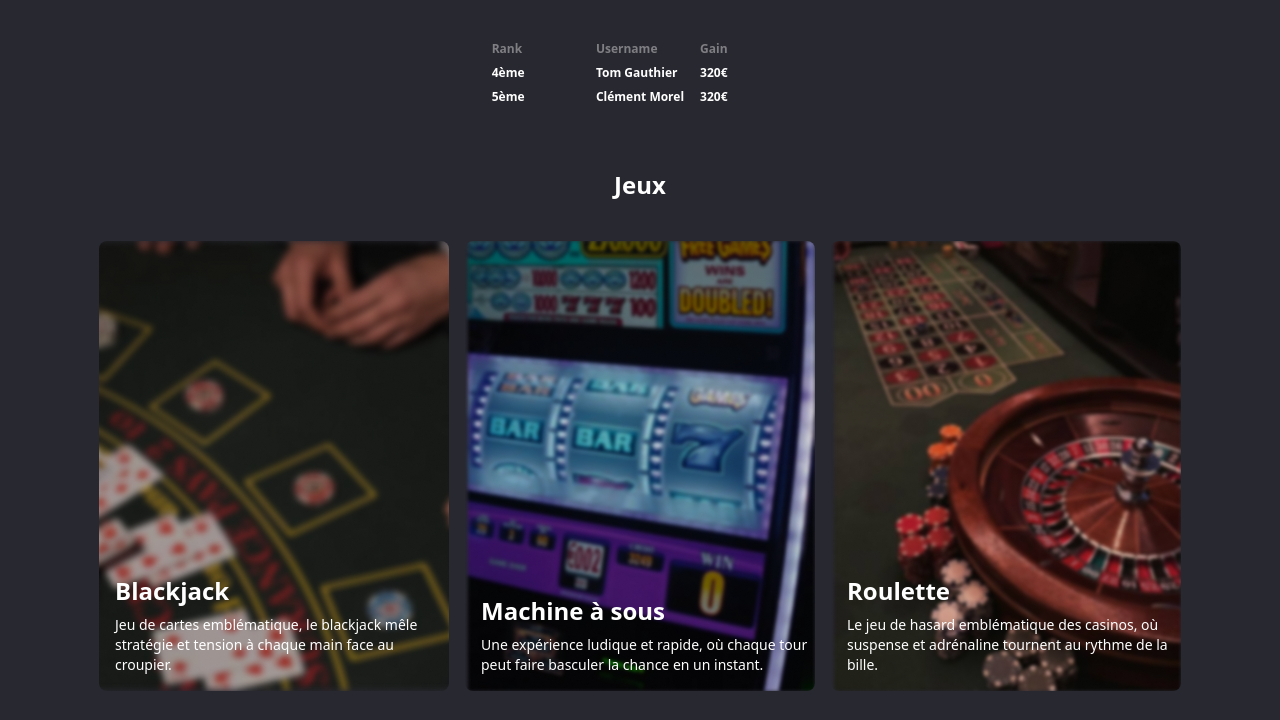
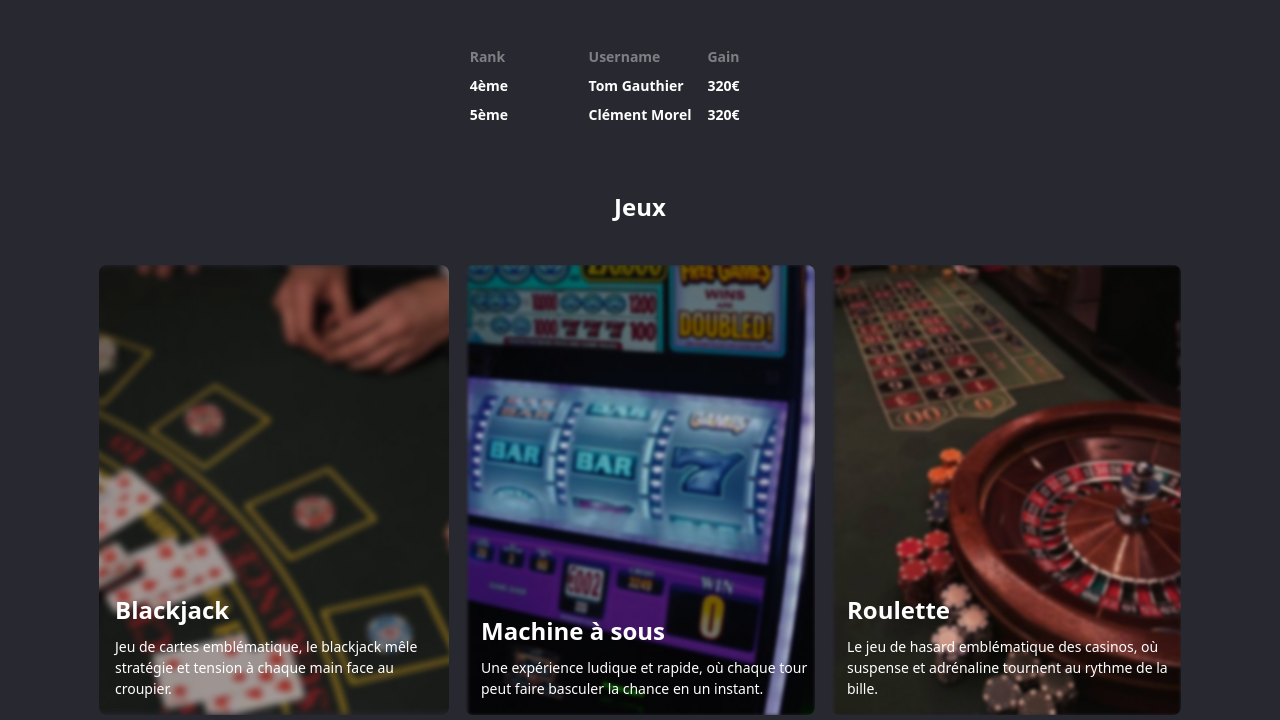
Before and after one commit to jol-cochet-pro/ft-transcendance, a website built with Vite: page index.html in a window 1280 px wide. Shown: the part 980-1700 px from the top of the page. Built offline with nearby package versions, Linux system fonts and the light colour scheme.

Commit message:
feat: add global typography

```diff
--- a/src/components/footer.ts
+++ b/src/components/footer.ts
@@ -14,19 +14,19 @@ export default class Footer extends Component
             <footer class="flex w-full justify-evenly py-32 bg-background">
                 <img src="logo.png" alt="logo" width=160 />
                 <div class="flex flex-col gap-2">
-                    <h3 class="text-white text-sm font-semibold"> Games </h3>
-                    <p class="text-white text-sm" onClick=${this.register(() => this.onClick("blackjack"))}> Blackjack </p>
-                    <p class="text-white text-sm" onClick=${this.register(() => this.onClick("roulette"))}> Roulette </p>
-                    <p class="text-white text-sm" onClick=${this.register(() => this.onClick("slot-machine"))}> Machine à sous </p>
+                    <h3> Games </h3>
+                    <p onClick=${this.register(() => this.onClick("blackjack"))}> Blackjack </p>
+                    <p onClick=${this.register(() => this.onClick("roulette"))}> Roulette </p>
+                    <p onClick=${this.register(() => this.onClick("slot-machine"))}> Machine à sous </p>
                 </div>
                 <div class="flex flex-col gap-2">
-                    <h3 class="text-white text-sm font-semibold"> Liens rapides </h3>
-                    <p class="text-white text-sm" onClick=${this.register(() => this.onClick("landing-page"))}> Accueil </p>
-                    <p class="text-white text-sm" onClick=${this.register(() => this.onClick("profile"))}> Profile </p>
+                    <h3> Liens rapides </h3>
+                    <p onClick=${this.register(() => this.onClick("landing-page"))}> Accueil </p>
+                    <p onClick=${this.register(() => this.onClick("profile"))}> Profile </p>
                 </div>
                 <div>
-                    <h1 class="text-white text-3xl font-semibold"> Besoin d'aide ? </h1>
-                    <h3 class="text-white text-sm font-semibold"> Dommage </h3>
+                    <h1> Besoin d'aide ? </h1>
+                    <h3> Dommage </h3>
                 </div>
             </footer>
         `;
--- a/src/index.css
+++ b/src/index.css
@@ -1,4 +1,5 @@
 @import 'tailwindcss';
+@import 'typography.css';
 
 @theme {
     --color-background-light: rgba(52, 53, 65, 0.4);
--- a/src/pages/landing/call-to-action.ts
+++ b/src/pages/landing/call-to-action.ts
@@ -25,8 +25,8 @@ export default class CallToAction extends Component {
             <section class="relative flex" >
                 <div class="absolute flex flex-row lg:flex-col justify-center items-center w-full gap-8 top-[50%] left-[50%] -translate-1/2 scale-75 lg:scale-100">
                     <div class="flex flex-col max-w-[400px] gap-6">
-                        <h1 class="text-white text-3xl font-semibold italic" > “${quote.text}” </h1>
-                        <p class="text-white text-sm font-semibold text-right"> - ${quote.author} </p>
+                        <h1 class="italic"> “${quote.text}” </h1>
+                        <p class="font-semibold text-right"> - ${quote.author} </p>
                     </div>
                     <button class="text-background bg-primary w-fit px-6 py-4 rounded-full whitespace-nowrap transition-opacity hover:opacity-80" onClick=${this.register(this.onClick)}>
                         C'est parti
--- a/src/pages/landing/card-game.ts
+++ b/src/pages/landing/card-game.ts
@@ -16,8 +16,8 @@ export default class CardGame extends Component {
         return `
       <div class="relative flex transition hover:scale-110">
         <div class="absolute flex flex-col bottom-4 left-4 gap-2">
-          <h1 class="text-white text-2xl font-semibold"> ${this._name} </h1>
-          <p class="text-white text-sm"> ${this._description} </p>
+          <h2> ${this._name} </h1>
+          <p> ${this._description} </p>
         </div>
         <img class="rounded-lg" src="${this._imgUrl}" alt="game-img" />
       </div>
--- a/src/pages/landing/card-partners.ts
+++ b/src/pages/landing/card-partners.ts
@@ -15,7 +15,7 @@ export default class CardPartners extends Component
         return `
             <div class="flex flex-col items-center gap-2">
                 <img src=${this._imgUrl} alt="logo" width="80" />
-                <p class="text-white text-sm">${this._name}</p>
+                <p>${this._name}</p>
             </div>
         `;
     }
--- a/src/pages/landing/card-testimonial.ts
+++ b/src/pages/landing/card-testimonial.ts
@@ -19,11 +19,11 @@ export default class CardTestimonial extends Component {
         <div class="flex flex-row gap-4">
           <img src="${this._imgUrl}" alt="profile picture" />
           <div class="flex flex-col gap-1">
-            <h3 class="text-white text-sm font-semibold">${this._name}</h3>
+            <h3>${this._name}</h3>
             ${new FiveStars()}
           </div>
         </div>
-        <p class="text-white text-sm"> ${this._description} </p>
+        <p> ${this._description} </p>
       </div>
     `;
   }
--- a/src/pages/landing/games.ts
+++ b/src/pages/landing/games.ts
@@ -5,7 +5,7 @@ export default class Games extends Component {
     render(): string {
         return `
             <section id="games" class="flex flex-col items-center p-8 gap-6">
-                <h2 class="text-white text-2xl font-semibold"> Jeux </h2>
+                <h2> Jeux </h2>
                 <div class="flex gap-4 items-end p-4">
                     ${new CardGame('Blackjack', 'Jeu de cartes emblématique, le blackjack mêle stratégie et tension à chaque main face au croupier.', 'blackjack.png')}
                     ${new CardGame('Machine à sous', 'Une expérience ludique et rapide, où chaque tour peut faire basculer la chance en un instant.', 'slot-machine.png')}
--- a/src/pages/landing/leaderboard.ts
+++ b/src/pages/landing/leaderboard.ts
@@ -13,7 +13,7 @@ export default class Leaderboard extends Component {
     render(): string {
         return `
             <section id="leaderboard" class="flex flex-col items-center p-8 gap-6">
-                <h2 class="text-white text-2xl font-semibold"> Leaderboard </h2>
+                <h2> Leaderboard </h2>
                 <div class="flex gap-4 items-end p-4 overflow-hidden">
                     ${new Podium(2, leaderboard[1].name, leaderboard[1].euros)}
                     ${new Podium(1, leaderboard[0].name, leaderboard[0].euros)}
@@ -21,15 +21,15 @@ export default class Leaderboard extends Component {
                 </div>
                 <hr class="bg-gradient-to-r from-background from-30% via to-70% via-background h-[1px] border-0" />
                 <div class="grid grid-rows-3 grid-cols-3 gap-x-4 gap-y-2">
-                    <p class="text-white text-xs font-semibold opacity-40"> Rank </p>
-                    <p class="text-white text-xs font-semibold opacity-40"> Username </p>
-                    <p class="text-white text-xs font-semibold opacity-40"> Gain </p>
-                    <p class="text-white text-xs font-semibold"> 4ème </p>
-                    <p class="text-white text-xs font-semibold"> ${leaderboard[3].name} </p>
-                    <p class="text-white text-xs font-semibold"> ${leaderboard[3].euros}€ </p>
-                    <p class="text-white text-xs font-semibold"> 5ème </p>
-                    <p class="text-white text-xs font-semibold"> ${leaderboard[4].name} </p>
-                    <p class="text-white text-xs font-semibold"> ${leaderboard[4].euros}€ </p>
+                    <h3 class="opacity-40"> Rank </h3>
+                    <h3 class="opacity-40"> Username </h3>
+                    <h3 class="opacity-40"> Gain </h3>
+                    <h3> 4ème </h3>
+                    <h3> ${leaderboard[3].name} </h3>
+                    <h3> ${leaderboard[3].euros}€ </h3>
+                    <h3> 5ème </h3>
+                    <h3> ${leaderboard[4].name} </h3>
+                    <h3> ${leaderboard[4].euros}€ </h3>
                 </div>
             </section>
         `
--- a/src/pages/landing/partners.ts
+++ b/src/pages/landing/partners.ts
@@ -18,7 +18,7 @@ export default class Partners extends Component
             .join("");
         return `
             <section id="partners" class="flex flex-col items-center py-32 gap-6">
-                <h2 class="text-white text-2xl font-semibold">Entreprises partenaires</h2>
+                <h2>Entreprises partenaires</h2>
                 <div class="relative">
                     <img src="rich-people.png" alt="rich-people" />
                     <div class="absolute flex justify-evenly w-full top-[50%] left-[50%] -translate-[50%]">
--- a/src/pages/landing/podium.ts
+++ b/src/pages/landing/podium.ts
@@ -31,14 +31,14 @@ export default class Podium extends Component {
             <div class="flex flex-col gap-8">
                 <div class="flex flex-col items-center gap-2">
                     <img src="pp.png" alt="profile picture" width=40 />
-                    <h3 class="text-white text-sm font-semibold"> ${this._name} </h3>
+                    <h3> ${this._name} </h3>
                 </div>
-                <div class="relative flex flex-col justify-center items-center bg-gradient-to-b from-surface to-black w-[200px] rounded-t-lg" style="height: ${size}px">
+                <div class="relative flex flex-col justify-center items-center bg-gradient-to-b from-surface to-black min-w-[150px] max-w-[200px] rounded-t-lg" style="height: ${size}px">
                     <div class="absolute rounded-lg w-fit p-1.5 top-0 left-[50%] -translate-[50%]" style="background-color: ${color}">
                         <i data-lucide="trophy" class="stroke-[#EDEDEDED]" ></i>
                     </div>
-                    <h3 class="text-white text-sm font-semibold"> ${this._euros} </h3>
-                    <p class="text-white text-xs"> euros gagnés </p>
+                    <h3> ${this._euros} </h3>
+                    <p> euros gagnés </p>
                 </div>
             </div>
         `
--- a/src/pages/landing/story.ts
+++ b/src/pages/landing/story.ts
@@ -4,10 +4,10 @@ export default class Story extends Component {
   render(): string {
     return `
       <section id="story" class="flex flex-col items-center py-32 gap-6">
-          <h2 class="text-white text-2xl font-semibold"> Histoire </h2>
+          <h2> Histoire </h2>
           <div class="flex gap-24 items-center p-4 w-[50%]">
             <img src="logo.png" alt="logo" width=400 />
-            <p class="text-white text-sm"> L'histoire du K'Zino remonte aux années 1950, lorsque cinq frères vivant dans une pauvreté extrême décidèrent de se révolter contre une société qui les avait toujours laissés de côté. Leur idée : créer un casino en ligne solidaire, pour redistribuer l'argent qu'ils n'avaient jamais eu à ceux qui en avaient besoin.<br><br>
+            <p> L'histoire du K'Zino remonte aux années 1950, lorsque cinq frères vivant dans une pauvreté extrême décidèrent de se révolter contre une société qui les avait toujours laissés de côté. Leur idée : créer un casino en ligne solidaire, pour redistribuer l'argent qu'ils n'avaient jamais eu à ceux qui en avaient besoin.<br><br>
 Après des mois de travail acharné, le site vit enfin le jour. En à peine un mois, des millions de joueurs y affluèrent, séduits par l'initiative. Le succès fut tel que les créateurs du K'Zino reçurent un prix Nobel de la paix et de la générosité, saluant leur vision unique d'un monde plus juste.</p>
           </div>
       </section>
--- a/src/pages/landing/testimonials.ts
+++ b/src/pages/landing/testimonials.ts
@@ -17,7 +17,7 @@ export default class Testimonials extends Component {
       .join("");
     return `
       <section id="testimonials" class="flex flex-col items-center py-32 gap-6">
-        <h2 class="text-white text-2xl font-semibold">Avis</h2>
+        <h2>Avis</h2>
         <div class="relative w-[70%] h-[300px] overflow-hidden rounded-lg before:content-[''] before:absolute before:top-0 before:left-0 before:h-full before:w-20 before:bg-gradient-to-r before:from-background-light before:to-transparent after:content-[''] after:absolute after:top-0 after:right-0 after:h-full after:w-20 after:bg-gradient-to-l after:from-background-light after:to-transparent">
           <div class="absolute top-[50%] -translate-y-[50%] flex gap-10 p-4 slider-anim">
             ${testimonialCards}
--- /dev/null
+++ b/src/typography.css
@@ -0,0 +1,23 @@
+
+h1 {
+   color: white;
+   font-size: 1.875rem;
+   font-weight: 600;
+}
+
+h2 {
+   color: white;
+   font-size: 1.5rem;
+   font-weight: 600;
+}
+
+h3 {
+   color: white;
+   font-size: 0.875rem;
+   font-weight: 600;
+}
+
+p {
+   color: white;
+   font-size: 0.875rem;
+}
```
